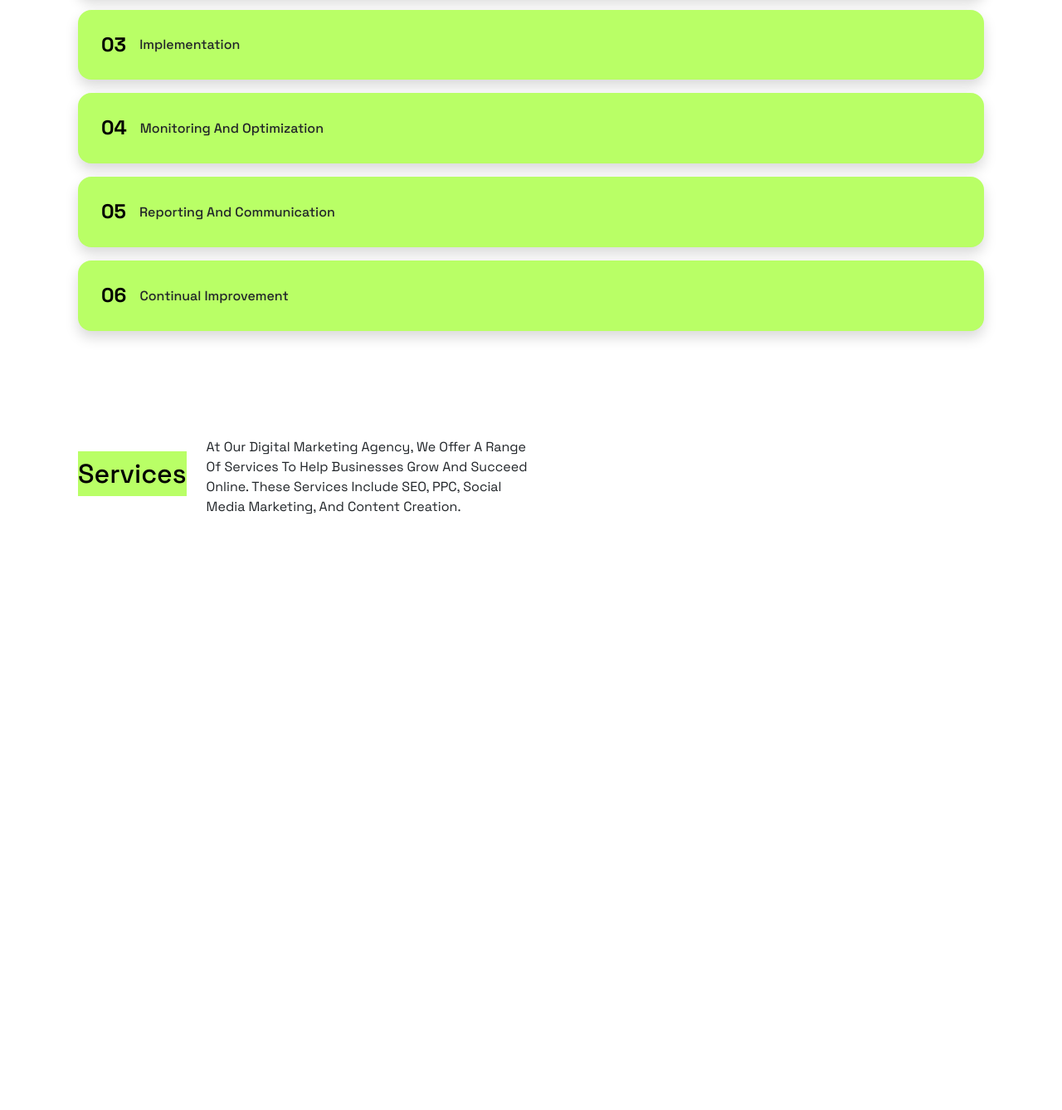
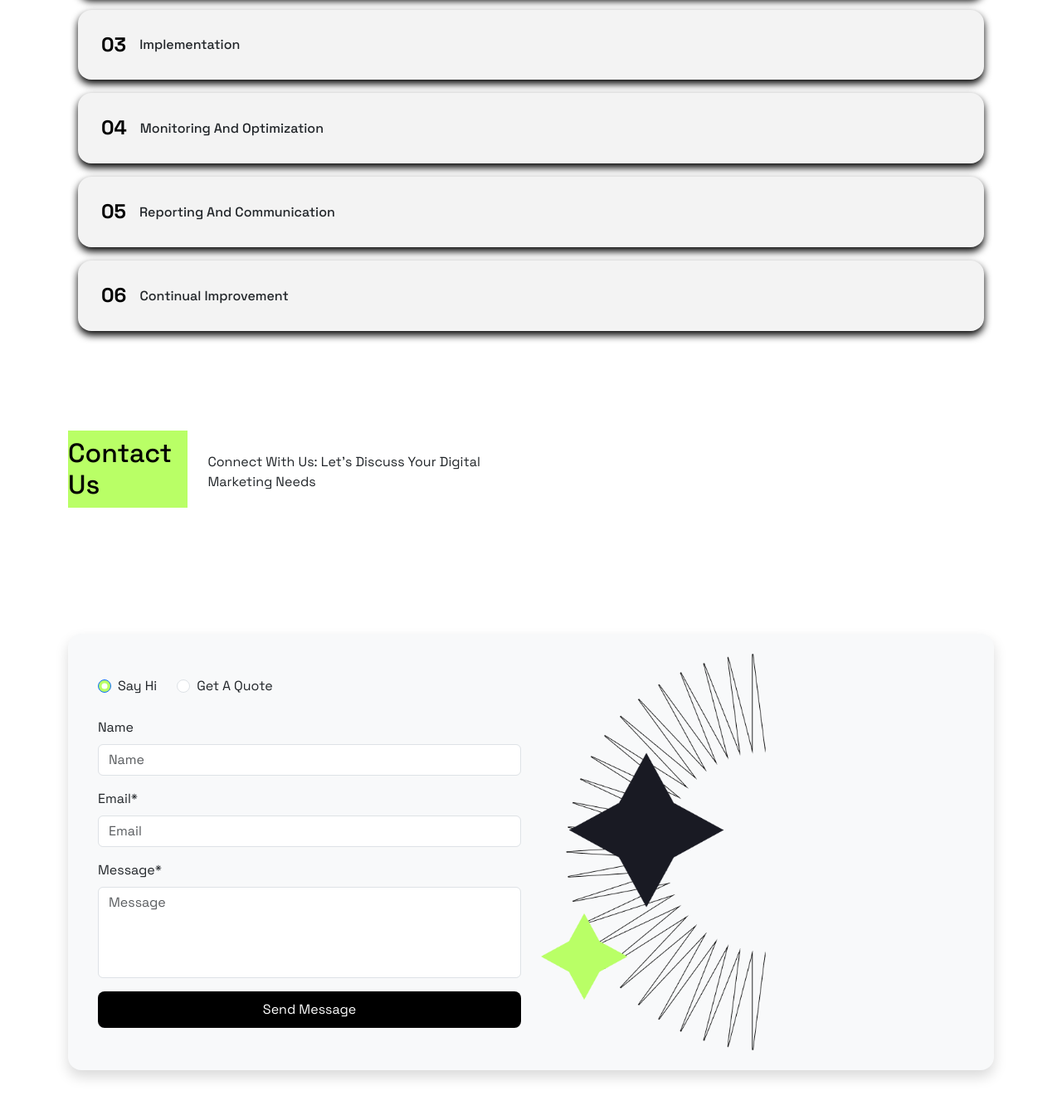
Before and after one commit to RayyanAsrar/Positivius-Figma, a plain HTML site: page index.html in a window 1280 px wide. Shown: the part 1548-2886 px from the top of the page at 83% size. Before the commit the page ends 2307 px from the top, so only its background shows below. Drawn offline with nearby package versions, Linux system fonts and the light colour scheme.

Commit message:
toomuchdone

```diff
--- a/index.html
+++ b/index.html
@@ -1,5 +1,6 @@
 <!DOCTYPE html>
 <html lang="en">
+
 <head>
   <meta charset="UTF-8" />
   <meta name="viewport" content="width=device-width, initial-scale=1.0" />
@@ -8,8 +9,7 @@
   <link rel="preconnect" href="https://fonts.gstatic.com" crossorigin />
   <link
     href="https://fonts.googleapis.com/css2?family=Roboto:ital,wght@0,100;0,300;0,400;0,500;0,700;0,900;1,100;1,300;1,400;1,500;1,700;1,900&family=Space+Grotesk:wght@300..700&display=swap"
-      rel="stylesheet"
-    />
+    rel="stylesheet" />
   <link rel="stylesheet" href="bootstrap.css" />
   <link rel="stylesheet" href="style.css" />
 </head>
@@ -20,23 +20,14 @@
       <a class="navbar-brand" href="#">
         <img src="images/logo.png" alt="" />
       </a>
-        <button
-          class="navbar-toggler"
-          type="button"
-          data-bs-toggle="collapse"
-          data-bs-target="#navbarSupportedContent"
-          aria-controls="navbarSupportedContent"
-          aria-expanded="false"
-          aria-label="Toggle navigation"
-        >
+      <button class="navbar-toggler" type="button" data-bs-toggle="collapse" data-bs-target="#navbarSupportedContent"
+        aria-controls="navbarSupportedContent" aria-expanded="false" aria-label="Toggle navigation">
         <span class="navbar-toggler-icon"></span>
       </button>
       <div class="collapse navbar-collapse" id="navbarSupportedContent">
         <ul class="navbar-nav ms-auto mb-2 mb-lg-0">
           <li class="nav-item me-4">
-              <a class="nav-link active" aria-current="page" href="#"
-                >About us</a
-              >
+            <a class="nav-link active" aria-current="page" href="#">About us</a>
           </li>
           <li class="nav-item me-4">
             <a class="nav-link" href="#">Services</a>
@@ -52,10 +43,7 @@
           </li>
         </ul>
         <form class="d-flex" role="search">
-            <button
-              class="btn btn-outline-secondary theme-btn-outlined"
-              type="submit"
-            >
+          <button class="btn btn-outline-secondary theme-btn-outlined" type="submit">
             Request a quote
           </button>
         </form>
@@ -66,9 +54,7 @@
   <div class="container py-8">
     <div class="row">
       <div class="col-12 col-sm-12 col-md-6 col-lg-6">
-          <div
-            class="main-header-content h-100 d-flex flex-column justify-content-center"
-          >
+        <div class="main-header-content h-100 d-flex flex-column justify-content-center">
           <div>
             <h1>Navigating the digital landscape for success</h1>
           </div>
@@ -138,19 +124,11 @@
                 <h5 class="my-h5 card-title p-2 rounded-2">
                   Search engine optimization
                 </h5>
-                  <img
-                    src="images/Arrow 1.svg"
-                    alt="Arrow"
-                    class="arrow-icon"
-                  />
+                <img src="images/Arrow 1.svg" alt="Arrow" class="arrow-icon" />
                 <a href="#" class="btn">Learn more</a>
               </div>
               <div class="me-4">
-                  <img
-                    src="images/tokyo-magnifier-web-search-with-elements 2.svg"
-                    alt="SEO Image"
-                    class="img-fluid"
-                  />
+                <img src="images/tokyo-magnifier-web-search-with-elements 2.svg" alt="SEO Image" class="img-fluid" />
               </div>
             </div>
           </div>
@@ -164,19 +142,12 @@
                 <h5 class="my-pay-text card-title p-2 rounded-2">
                   Pay-per-click advertising
                 </h5>
-                  <img
-                    src="images/Arrow 1.svg"
-                    alt="Arrow"
-                    class="arrow-icon"
-                  />
+                <img src="images/Arrow 1.svg" alt="Arrow" class="arrow-icon" />
                 <a href="#" class="btn">Learn more</a>
               </div>
               <div class="me-4">
-                  <img
-                    src="images/tokyo-selecting-a-value-in-the-browser-window 1.svg"
-                    alt="PPC Image"
-                    class="img-fluid"
-                  />
+                <img src="images/tokyo-selecting-a-value-in-the-browser-window 1.svg" alt="PPC Image"
+                  class="img-fluid" />
               </div>
             </div>
           </div>
@@ -199,7 +170,7 @@
     </div>
     <div class="container my-4">
       <!-- Larger Card -->
-        <div class="card custom-card border-0 rounded-4 shadow mb-3">
+      <div class="card custom-card border-0 rounded-4 custom-shadow-deeper mb-3">
         <div class="card-body d-flex align-items-center">
           <!-- Left Section -->
           <div class="d-flex align-items-center me-auto">
@@ -227,28 +198,26 @@
       <div class="row">
         <!-- Small Card 1 -->
         <div class="col-12  mb-3">
-            <div class="card custom-card compact-card border-0 rounded-4 shadow">
+          <div class="card custom-card compact-card border-0 rounded-4 custom-shadow-deeper my-gray">
             <div class="card-body d-flex align-items-center">
               <div class="d-flex align-items-center me-auto">
                 <h4 class="mb-0 pe-3 text-black">02</h4>
                 <div>
-                    <h6 class="mb-0">Research and Strategy Development</h6>
-
+                  <h6 class="mb-0 ">Research and Strategy Development</h6>
                 </div>
               </div>
-
             </div>
           </div>
         </div>
 
         <!-- Small Card 2 -->
         <div class="col-12  mb-3">
-            <div class="card custom-card compact-card border-0 rounded-4 shadow">
+          <div class="card custom-card compact-card border-0 rounded-4  custom-shadow-deeper my-gray">
             <div class="card-body d-flex align-items-center">
               <div class="d-flex align-items-center me-auto">
                 <h4 class="mb-0 pe-3 text-black">03</h4>
                 <div>
-                    <h6 class="mb-0">Implementation</h6>
+                  <h6 class="mb-0 my-gray">Implementation</h6>
 
                 </div>
               </div>
@@ -260,12 +229,12 @@
 
       <!-- Small Card 3 -->
       <div class="col-12  mb-3">
-            <div class="card custom-card compact-card border-0 rounded-4 shadow">
+        <div class="card custom-card compact-card border-0 rounded-4 custom-shadow-deeper my-gray">
           <div class="card-body d-flex align-items-center">
             <div class="d-flex align-items-center me-auto">
               <h4 class="mb-0 pe-3 text-black">04</h4>
               <div>
-                    <h6 class="mb-0">Monitoring And Optimization</h6>
+                <h6 class="mb-0 ">Monitoring And Optimization</h6>
 
               </div>
             </div>
@@ -278,12 +247,12 @@
 
       <!-- Small Card 4 -->
       <div class="col-12  mb-3">
-            <div class="card custom-card compact-card border-0 rounded-4 shadow">
+        <div class="card custom-card compact-card border-0 rounded-4 custom-shadow-deeper my-gray">
           <div class="card-body d-flex align-items-center">
             <div class="d-flex align-items-center me-auto">
               <h4 class="mb-0 pe-3 text-black">05</h4>
               <div>
-                    <h6 class="mb-0">Reporting and Communication</h6>
+                <h6 class="mb-0 ">Reporting and Communication</h6>
 
               </div>
             </div>
@@ -295,13 +264,13 @@
       </div>
 
       <!-- Small Card 5 -->
-          <div class="col-12  mb-3">
-            <div class="card custom-card compact-card border-0 rounded-4 shadow">
+      <div class="col-12  mb-3 ">
+        <div class="card custom-card compact-card border-0 rounded-4 custom-shadow-deeper my-gray">
           <div class="card-body d-flex align-items-center">
             <div class="d-flex align-items-center me-auto">
               <h4 class="mb-0 pe-3 text-black">06</h4>
               <div>
-                    <h6 class="mb-0">Continual Improvement</h6>
+                <h6 class="mb-0 ">Continual Improvement</h6>
 
 
               </div>
@@ -312,21 +281,69 @@
           </div>
         </div>
       </div>
+
+    </div>
     <div class="my-service py-5 col-md-8 col-lg-6">
       <div class="py-5">
         <div class="row">
           <div class="col-12 d-flex align-items-center">
-                  <h2 class="text-black d-inline-block px-10 py-2">Services</h2>
+            <h2 class="text-black d-inline-block px-10 py-2">Contact Us</h2>
             <p class="ms-4 mt-3">
-                    At our digital marketing agency, we offer a range of services to
-                    help businesses grow and succeed online. These services include
-                    SEO, PPC, social media marketing, and content creation.
+              Connect with Us: Let's Discuss Your Digital Marketing Needs
             </p>
           </div>
         </div>
       </div>
     </div>
+    <div class="container py-5">
+      <div class="row align-items-center bg-light p-4 rounded-4 shadow position-relative">
+        <!-- Left Form Section -->
+        <div class="col-lg-6 col-md-12">
+          <form>
+            <!-- Radio Buttons -->
+            <div class="mb-4 d-flex align-items-center ">
+              <div class="form-check me-4">
+                <input class="form-check-input custom-radio" type="radio" name="contact-option" id="say-hi" checked>
+                <label class="form-check-label " for="say-hi">Say Hi</label>
               </div>
+              <div class="form-check ">
+                <input class="form-check-input custom-radio " type="radio" name="contact-option" id="get-quote">
+                <label class="form-check-label " for="get-quote">Get a Quote</label>
+              </div>
+            </div>
+
+            <!-- Name Input -->
+            <div class="mb-3">
+              <label for="name" class="form-label">Name</label>
+              <input type="text" class="form-control" id="name" placeholder="Name" required>
+            </div>
+
+            <!-- Email Input -->
+            <div class="mb-3">
+              <label for="email" class="form-label">Email*</label>
+              <input type="email" class="form-control" id="email" placeholder="Email" required>
+            </div>
+
+            <!-- Message Input -->
+            <div class="mb-3">
+              <label for="message" class="form-label">Message*</label>
+              <textarea class="form-control" id="message" rows="4" placeholder="Message" required></textarea>
+            </div>
+
+            <!-- Submit Button -->
+            <button type="submit" class="btn btn-dark w-100">Send Message</button>
+          </form>
+        </div>
+
+        <!-- Right Image Section -->
+        <div class="col-lg-6 col-md-12 position-relative">
+          <img src="images/mnddd.png" alt="Decorative Graphic" class="img-fluid custom-right-image">
+        </div>
+      </div>
+    </div>
+
+
+
 
   </div>
 
@@ -334,18 +351,14 @@
 
 
 
-      </div>
-    </div>
 
-    <script
-      src="https://cdn.jsdelivr.net/npm/@popperjs/core@2.11.8/dist/umd/popper.min.js"
+
+  <script src="https://cdn.jsdelivr.net/npm/@popperjs/core@2.11.8/dist/umd/popper.min.js"
     integrity="sha384-I7E8VVD/ismYTF4hNIPjVp/Zjvgyol6VFvRkX/vR+Vc4jQkC+hVqc2pM8ODewa9r"
-      crossorigin="anonymous"
-    ></script>
-    <script
-      src="https://cdn.jsdelivr.net/npm/bootstrap@5.3.3/dist/js/bootstrap.min.js"
+    crossorigin="anonymous"></script>
+  <script src="https://cdn.jsdelivr.net/npm/bootstrap@5.3.3/dist/js/bootstrap.min.js"
     integrity="sha384-0pUGZvbkm6XF6gxjEnlmuGrJXVbNuzT9qBBavbLwCsOGabYfZo0T0to5eqruptLy"
-      crossorigin="anonymous"
-    ></script>
+    crossorigin="anonymous"></script>
 </body>
+
 </html>
--- a/style.css
+++ b/style.css
@@ -114,6 +114,40 @@ button {
   padding: 0.5rem;
 }
 
+.my-gray{
+  background-color:#f3f3f3 ;
+}
+.custom-shadow {
+  box-shadow: 0 3px 5px rgba(0, 0, 0, 0.12);
+}
+
+.custom-shadow-deeper {
+  box-shadow: 0 5px 10px rgba(0, 0, 0, 3);
+}
+
+.btn-dark {
+  background-color: #000;
+  border: none;
+  padding: 10px 20px;
+  font-size: 16px;
+  border-radius: 8px;
+}
+
+textarea {
+  resize: none;
+}
+/* Default radio button styling */
+.custom-radio {
+  accent-color: #000; /* Default color */
+}
+
+/* Change color when selected */
+.custom-radio:checked {
+ background-color: #b9ff66; /* Change this to your desired color */
+}
+
+
+
 
 @media only screen and (max-width: 540px) {
     .image-box  {
@@ -124,3 +158,8 @@ button {
         margin-top: 25px;
     }
 }
+@media (max-width: 992px) {
+  .custom-right-image {
+    display: none;
+  }
+}
```
Also changed, not shown: images/mnddd.png (added), images/sssss.jpg (added). Lines whose indentation alone changed are shown as unchanged.
